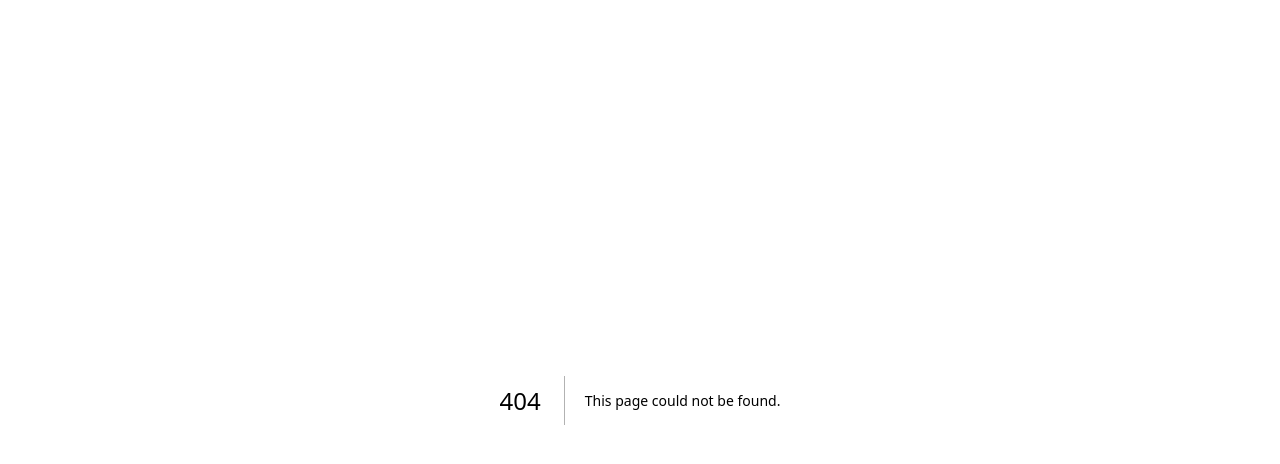
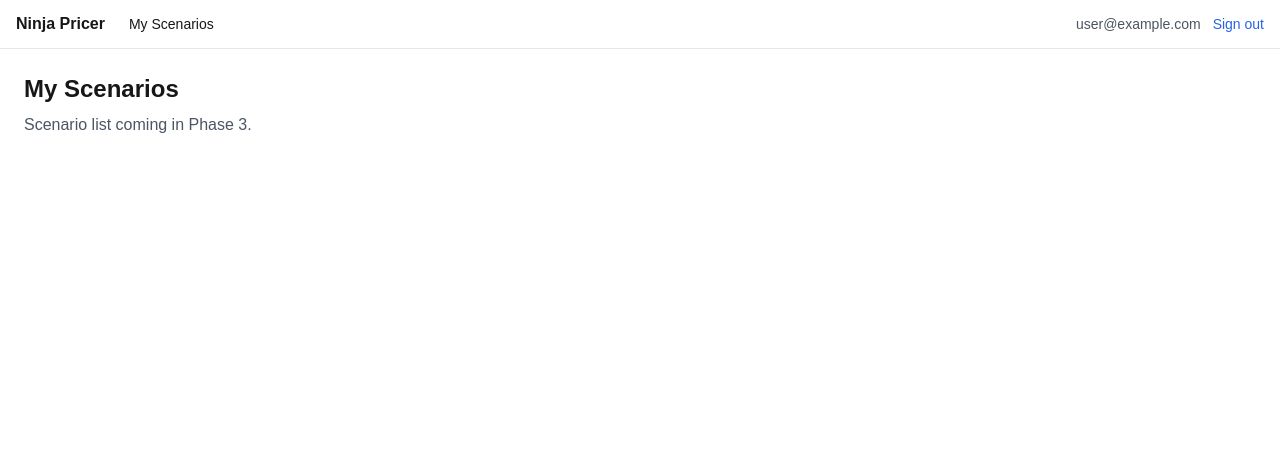
Before and after one commit to NinjaBoldry/NinjaPricer, a Next.js app: page /scenarios in a window 1280 px wide. Before the commit this address had no page. Shown: the top 464 px of the page. Built offline with nearby package versions, Linux system fonts and the light colour scheme; no server answers; sample sign-in values are in the browser's storage.

Commit message:
feat: add role-routed shell layout for scenarios and admin

```diff
--- /dev/null
+++ b/app/admin/layout.tsx
@@ -0,0 +1,12 @@
+import { requireAdmin } from '@/lib/auth/session';
+import { TopNav } from '@/components/TopNav';
+
+export default async function AdminLayout({ children }: { children: React.ReactNode }) {
+  await requireAdmin();
+  return (
+    <>
+      <TopNav />
+      <main className="mx-auto max-w-7xl p-6">{children}</main>
+    </>
+  );
+}
--- /dev/null
+++ b/app/admin/page.tsx
@@ -0,0 +1,8 @@
+export default function AdminIndex() {
+  return (
+    <div>
+      <h1 className="text-2xl font-semibold">Admin</h1>
+      <p className="mt-2 text-gray-600">Admin config screens coming in Phase 2.</p>
+    </div>
+  );
+}
--- a/app/page.tsx
+++ b/app/page.tsx
@@ -1,3 +1,8 @@
-export default function Home() {
-  return <main className="p-6">Ninja Pricer</main>;
+import { redirect } from 'next/navigation';
+import { getSessionUser } from '@/lib/auth/session';
+
+export default async function Home() {
+  const user = await getSessionUser();
+  if (!user) redirect('/api/auth/signin');
+  redirect('/scenarios');
 }
--- /dev/null
+++ b/app/scenarios/layout.tsx
@@ -0,0 +1,12 @@
+import { requireAuth } from '@/lib/auth/session';
+import { TopNav } from '@/components/TopNav';
+
+export default async function ScenariosLayout({ children }: { children: React.ReactNode }) {
+  await requireAuth();
+  return (
+    <>
+      <TopNav />
+      <main className="mx-auto max-w-7xl p-6">{children}</main>
+    </>
+  );
+}
--- /dev/null
+++ b/app/scenarios/page.tsx
@@ -0,0 +1,8 @@
+export default function ScenariosIndex() {
+  return (
+    <div>
+      <h1 className="text-2xl font-semibold">My Scenarios</h1>
+      <p className="mt-2 text-gray-600">Scenario list coming in Phase 3.</p>
+    </div>
+  );
+}
--- /dev/null
+++ b/components/TopNav.tsx
@@ -0,0 +1,39 @@
+import Link from 'next/link';
+import { getSessionUser } from '@/lib/auth/session';
+import { signOut } from '@/auth';
+
+export async function TopNav() {
+  const user = await getSessionUser();
+  return (
+    <header className="border-b bg-white">
+      <nav className="mx-auto flex max-w-7xl items-center justify-between px-4 py-3">
+        <div className="flex items-center gap-6">
+          <Link href="/scenarios" className="font-semibold">
+            Ninja Pricer
+          </Link>
+          <Link href="/scenarios" className="text-sm">
+            My Scenarios
+          </Link>
+          {user?.role === 'ADMIN' && (
+            <Link href="/admin" className="text-sm">
+              Admin
+            </Link>
+          )}
+        </div>
+        <div className="flex items-center gap-3 text-sm">
+          <span className="text-gray-600">{user?.email}</span>
+          <form
+            action={async () => {
+              'use server';
+              await signOut({ redirectTo: '/' });
+            }}
+          >
+            <button type="submit" className="text-blue-600 hover:underline">
+              Sign out
+            </button>
+          </form>
+        </div>
+      </nav>
+    </header>
+  );
+}
```
